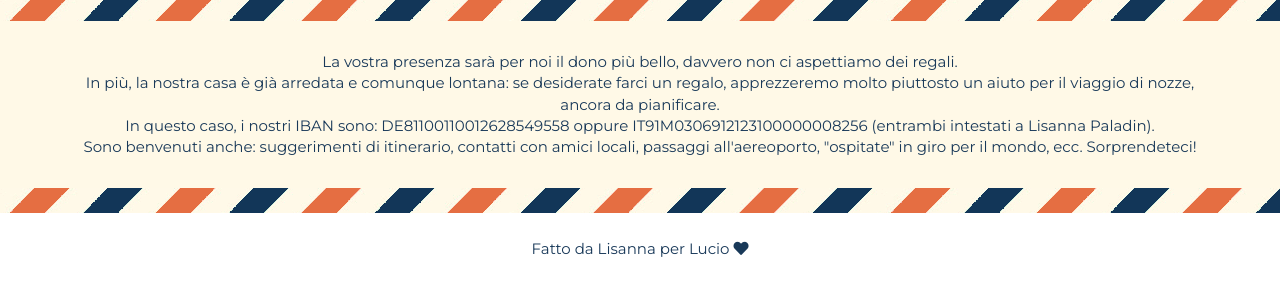
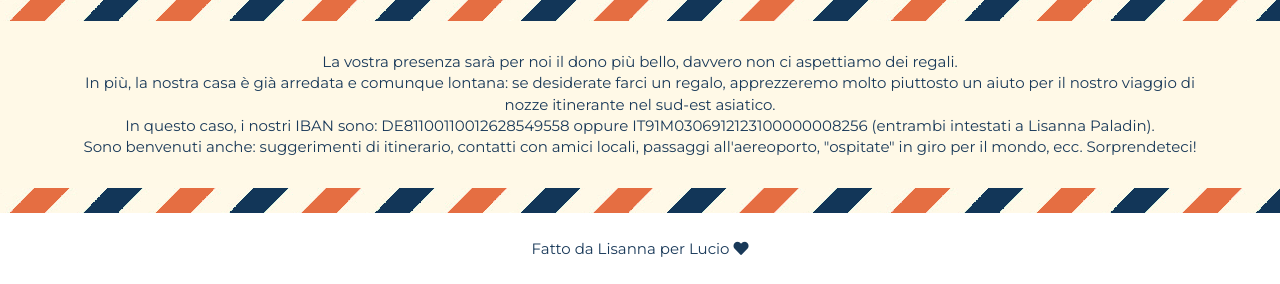
Before and after one commit to Lisanna/wedding.lucio, a Jekyll site: the page built from index.html, in a window 1280 px wide and 900 px high, scrolled down 4301 px, cut to the strip 616-900 px from the top of the window. Built offline with Jekyll 4.4.1, drawn with Linux system fonts in a browser that asks for light colours; some web fonts are replaced.

Commit message:
update viaggio di nozze e orario inizio

```diff
--- a/_includes/en_data/events.html
+++ b/_includes/en_data/events.html
@@ -14,7 +14,7 @@
                         <div class="timeline-panel">
                             <div class="timeline-heading">
                                 <h4>Reception</h4>
-                                <h4 class="subheading">12:00</h4>
+                                <h4 class="subheading">12:30</h4>
                                 <h6>Villa dei Dogi</h6>
                             </div>
                             <div class="timeline-body">
--- a/_includes/en_data/gifts.html
+++ b/_includes/en_data/gifts.html
@@ -6,8 +6,7 @@
                     Your presence will be the best gift for us; we really do not expect gifts.
                     <br>
                     In addition, our house is already furnished and still far away: if you really would like to
-                    gift us something, we would greatly appreciate some help with the honeymoon, which is yet to
-                    be planned.
+                    gift us something, we would greatly appreciate some help with our honeymoon in South-East Asia.
                     <br>
                     In this case, our IBANs are DE81100110012628549558 or IT91M0306912123100000008256
                     (both under the name of Lisanna Paladin).
--- a/_includes/it_data/events.html
+++ b/_includes/it_data/events.html
@@ -14,7 +14,7 @@
                         <div class="timeline-panel">
                             <div class="timeline-heading">
                                 <h4>Reception</h4>
-                                <h4 class="subheading">12:00</h4>
+                                <h4 class="subheading">12:30</h4>
                                 <h6>Villa dei Dogi</h6>
                             </div>
                             <div class="timeline-body">
--- a/_includes/it_data/gifts.html
+++ b/_includes/it_data/gifts.html
@@ -6,7 +6,7 @@
                     La vostra presenza sarà per noi il dono più bello, davvero non ci aspettiamo dei regali.
                     <br>
                     In più, la nostra casa è già arredata e comunque lontana: se desiderate farci un regalo,
-                    apprezzeremo molto piuttosto un aiuto per il viaggio di nozze, ancora da pianificare.
+                    apprezzeremo molto piuttosto un aiuto per il nostro viaggio di nozze itinerante nel sud-est asiatico.
                     <br>
                     In questo caso, i nostri IBAN sono: DE81100110012628549558 oppure IT91M0306912123100000008256
                     (entrambi intestati a Lisanna Paladin).
```
